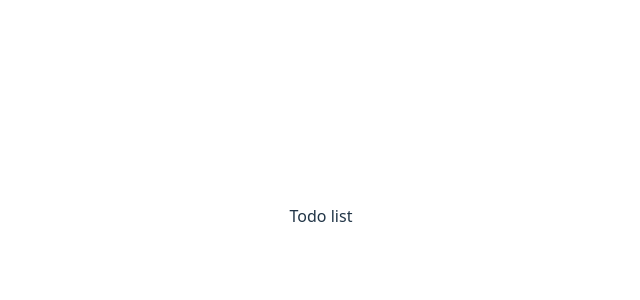
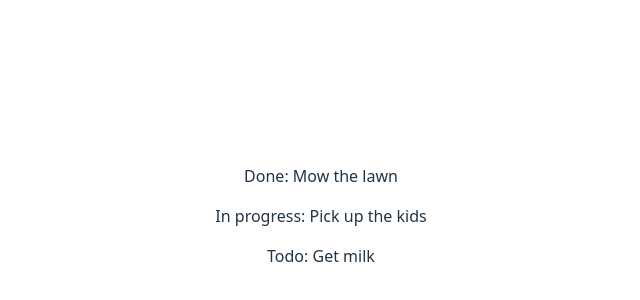
Before and after one commit to ehjay/vite-todo-list, a React (Vite) app: page / in a window 1280 px wide. Shown: the part 184-484 px from the top of the page, without its empty margins (319-959 px from the left). Built offline with nearby package versions, Linux system fonts and the light colour scheme.

Commit message:
basic todo list

```diff
--- a/src/App.tsx
+++ b/src/App.tsx
@@ -1,12 +1,45 @@
+import { useState } from 'react';
 import './App.css'
 
+enum Status { TODO, IN_PROGRESS, DONE }
+
+const statusMessages = {
+  [Status.TODO]: "Todo",
+  [Status.IN_PROGRESS]: "In progress",
+  [Status.DONE]: "Done"
+}
+
+type Item = {
+  description: string
+  status: Status
+}
+
+const defaultItems: Item[] = [
+  { description: "Mow the lawn", status: Status.DONE },
+  { description: "Pick up the kids", status: Status.IN_PROGRESS },
+  { description: "Get milk", status: Status.TODO },
+];
+
 function App() {
+  const [ items, setItems ] = useState<Item[]>(defaultItems);
+
+  const renderItem = (item: Item) => {
+    return (<p>{statusMessages[item.status]}: {item.description}</p>);
+  }
+
+  const renderList = () => {
+    if (items.length === 0) {
+      return (<p>Woohoo! You todo list is empty</p>)
+    }
+
+    return items.map(renderItem);
+  }
 
   return (
     <>
       <div>
-        Todo list
-        </div>
+        {renderList()}
+      </div>
     </>
   )
 }
```
